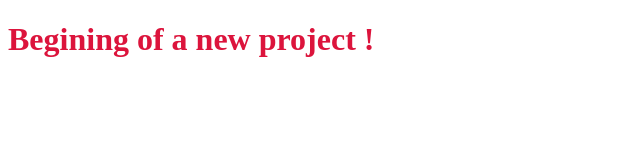
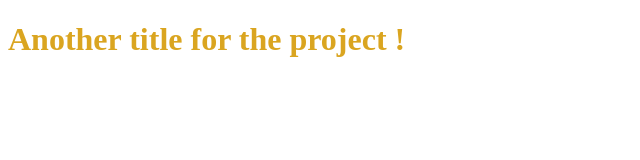
Before and after one commit to guillaumeraoult/first-project, a plain HTML site: page index.html in a window 1280 px wide. Shown: the whole page, without its empty margins (0-640 px from the left). Drawn offline with Linux system fonts and the light colour scheme.

Commit message:
Modifications on html and css files
- changed text in <h1> in HTML file
- changed text color in CSS file

```diff
--- a/index.html
+++ b/index.html
@@ -9,7 +9,7 @@
 </head>
 
 <body>
-    <h1>Begining of a new project !</h1>
+    <h1>Another title for the project !</h1>
 </body>
 
 </html>
--- a/style.css
+++ b/style.css
@@ -1,3 +1,3 @@
 h1 {
-    color: crimson;
+    color: goldenrod;
 }
```
